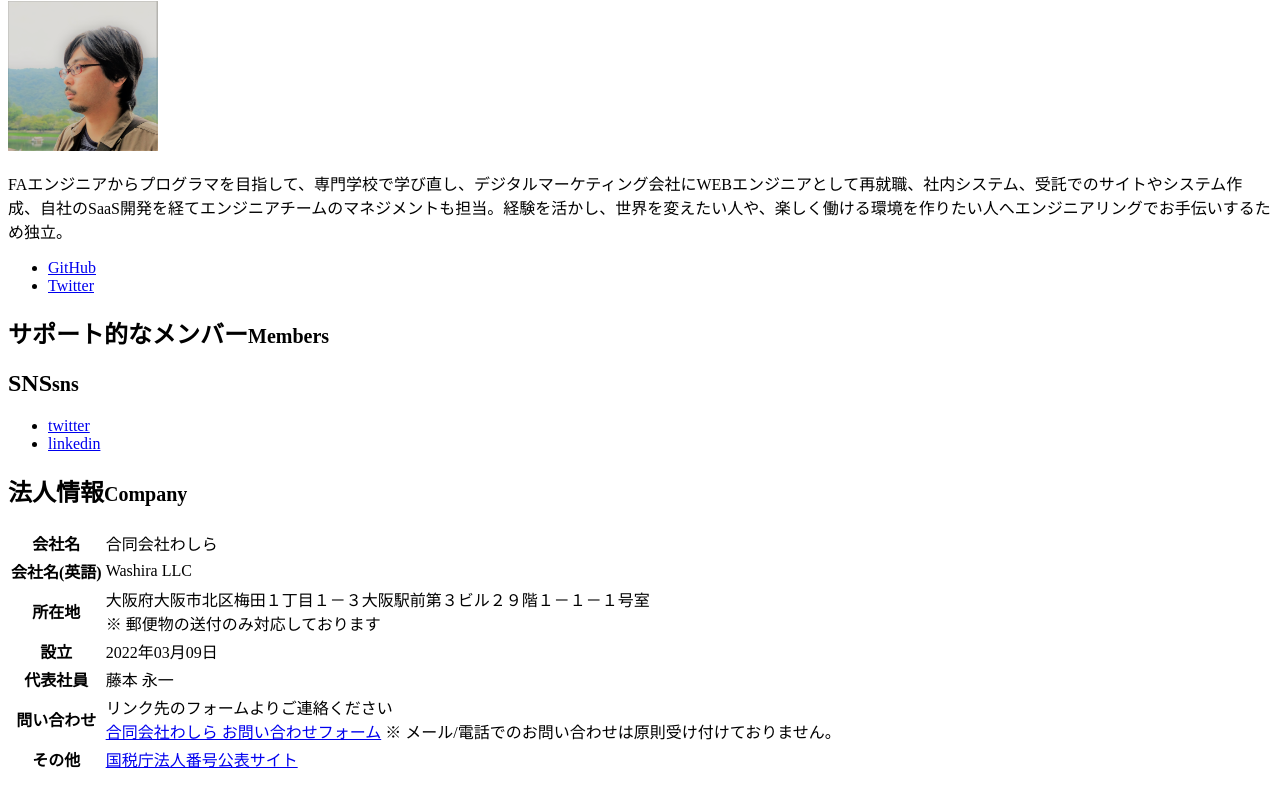
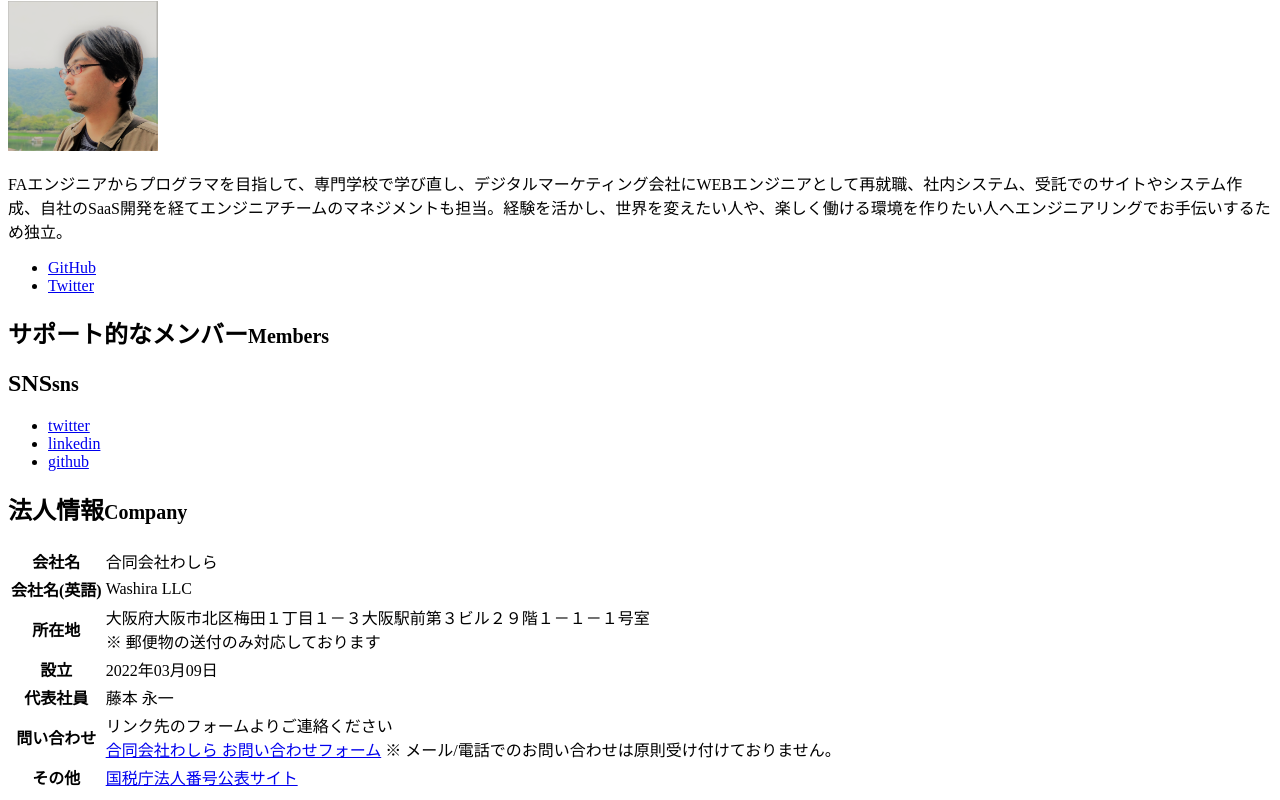
Before and after one commit to washira-co/web-washira.co, a Nuxt app: page / in a window 1280 px wide. Shown: the part 832-1632 px from the top of the page. Built offline with nearby package versions, Linux system fonts and the light colour scheme.

Commit message:
GitHub追加

```diff
--- a/pages/index.vue
+++ b/pages/index.vue
@@ -48,9 +48,7 @@
         </p>
         <ul>
           <li>
-            <a href="https://github.com/eiichi-worker" target="_blank"
-              >GitHub</a
-            >
+            <a href="https://github.com/eiichi-worker" target="_blank">GitHub</a>
           </li>
           <li>
             <a href="https://twitter.com/EiichiCat" target="_blank">Twitter</a>
@@ -68,9 +66,10 @@
           <a href="https://twitter.com/washira_co" target="_blank">twitter</a>
         </li>
         <li>
-          <a href="https://www.linkedin.com/company/washira" target="_blank"
-            >linkedin</a
-          >
+          <a href="https://www.linkedin.com/company/washira" target="_blank">linkedin</a>
+        </li>
+        <li>
+          <a href="https://github.com/washira-co" target="_blank">github</a>
         </li>
       </ul>
     </div>
```
